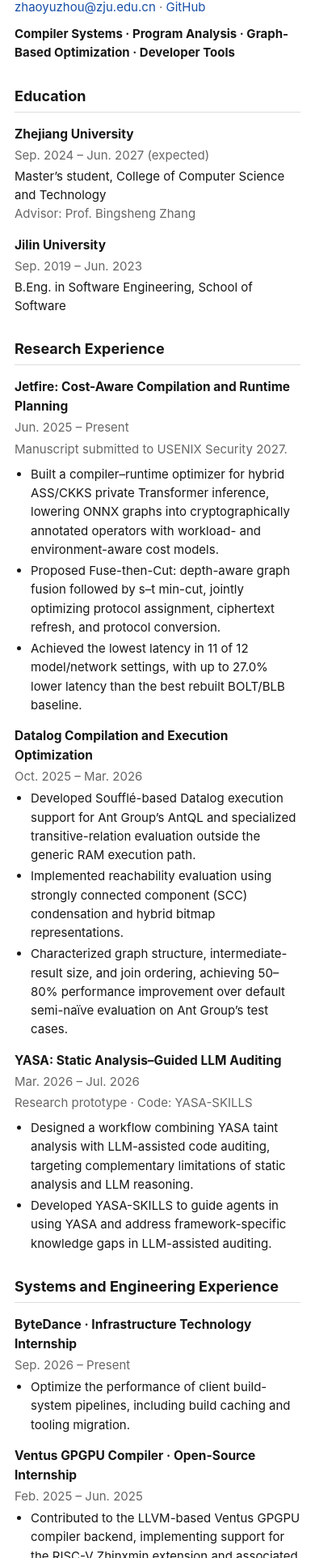
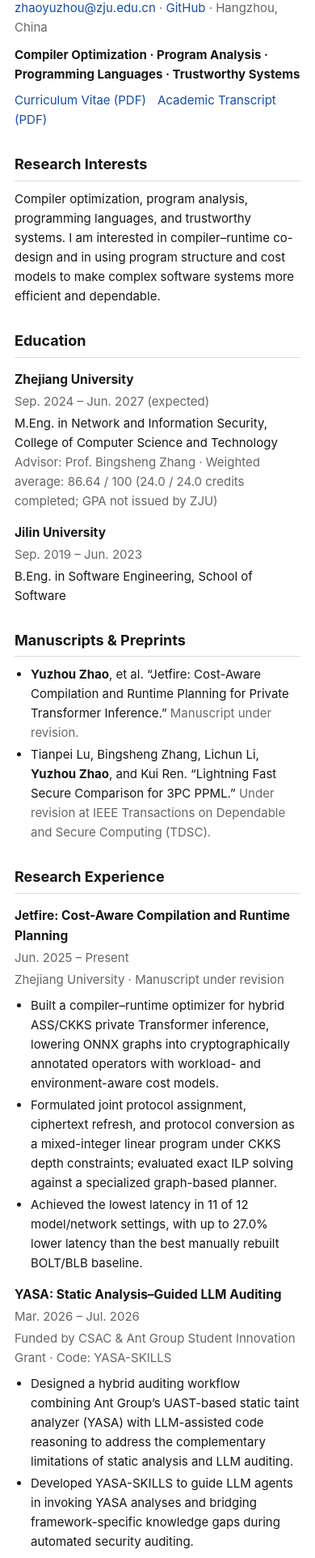
Before and after one commit to Zoar-yalz/Zoar-yalz.github.io, a plain HTML site: page index.html in a window 390 px wide. Shown: the part 76-2000 px from the top of the page at 81% size. Drawn offline with Linux system fonts and the light colour scheme.

Commit message:
Update academic homepage with current CV information

```diff
--- a/index.html
+++ b/index.html
@@ -1,30 +1,112 @@
 <!doctype html>
-<html lang="en"><head><meta charset="utf-8"><meta name="viewport" content="width=device-width,initial-scale=1">
-<title>Yuzhou Zhao — CV</title><meta name="description" content="Yuzhou Zhao — Compiler Systems, Program Analysis, Graph-Based Optimization, Developer Tools">
+<html lang="en">
+<head>
+<meta charset="utf-8">
+<meta name="viewport" content="width=device-width,initial-scale=1">
+<title>Yuzhou Zhao — Academic Homepage</title>
+<meta name="description" content="Yuzhou Zhao — Compiler Optimization, Program Analysis, Programming Languages, and Trustworthy Systems.">
 <style>
-:root{--fg:#171717;--muted:#666;--line:#ddd;--accent:#174ea6}*{box-sizing:border-box}body{margin:0;font:15px/1.55 -apple-system,BlinkMacSystemFont,"Segoe UI",Roboto,Helvetica,Arial,sans-serif;color:var(--fg);background:#fff}.page{max-width:880px;margin:48px auto;padding:0 28px 60px}h1{font-size:34px;margin:0 0 4px;letter-spacing:-.5px}h2{font-size:18px;margin:28px 0 10px;padding-bottom:5px;border-bottom:1px solid var(--line)}h3{font-size:15.5px;margin:15px 0 2px}.meta,.sub{color:var(--muted)}.tagline{margin:10px 0 0}.row{display:flex;justify-content:space-between;gap:18px}.date{white-space:nowrap;color:var(--muted)}p{margin:3px 0 8px}ul{margin:4px 0 12px;padding-left:20px}li{margin:3px 0}a{color:var(--accent);text-decoration:none}a:hover{text-decoration:underline}@media(max-width:600px){.page{margin:24px auto;padding:0 18px 40px}.row{display:block}.date{margin-top:1px}h1{font-size:29px}}@media print{.page{margin:0 auto}.page{max-width:none}a{color:inherit}}
-</style></head><body><main class="page">
+:root{--fg:#171717;--muted:#666;--line:#ddd;--accent:#174ea6}
+*{box-sizing:border-box}
+body{margin:0;font:15px/1.6 -apple-system,BlinkMacSystemFont,"Segoe UI",Roboto,Helvetica,Arial,sans-serif;color:var(--fg);background:#fff}
+.page{max-width:900px;margin:48px auto;padding:0 28px 64px}
+h1{font-size:34px;margin:0 0 4px;letter-spacing:-.5px}
+h2{font-size:18px;margin:29px 0 10px;padding-bottom:5px;border-bottom:1px solid var(--line)}
+h3{font-size:15.5px;margin:15px 0 2px}
+.meta,.sub,.date{color:var(--muted)}
+.tagline{margin:10px 0 8px}
+.links{margin:8px 0 0}
+.links a{margin-right:14px}
+.row{display:flex;justify-content:space-between;gap:18px}
+.date{white-space:nowrap}
+p{margin:3px 0 8px}
+ul{margin:4px 0 12px;padding-left:20px}
+li{margin:3px 0}
+a{color:var(--accent);text-decoration:none}
+a:hover{text-decoration:underline}
+strong{font-weight:650}
+@media(max-width:600px){.page{margin:24px auto;padding:0 18px 44px}.row{display:block}.date{margin-top:1px}h1{font-size:29px}}
+@media print{.page{margin:0 auto;max-width:none}a{color:inherit}}
+</style>
+</head>
+<body>
+<main class="page">
+<header>
 <h1>Yuzhou Zhao</h1>
-<div class="meta"><a href="mailto:zhaoyuzhou@zju.edu.cn">zhaoyuzhou@zju.edu.cn</a> · <a href="https://github.com/Zoar-yalz">GitHub</a></div>
-<p class="tagline"><strong>Compiler Systems · Program Analysis · Graph-Based Optimization · Developer Tools</strong></p>
+<div class="meta"><a href="mailto:zhaoyuzhou@zju.edu.cn">zhaoyuzhou@zju.edu.cn</a> · <a href="https://github.com/Zoar-yalz">GitHub</a> · Hangzhou, China</div>
+<p class="tagline"><strong>Compiler Optimization · Program Analysis · Programming Languages · Trustworthy Systems</strong></p>
+<p class="links"><a href="/files/zhaoyuzhou.pdf">Curriculum Vitae (PDF)</a><a href="/files/transcript.pdf">Academic Transcript (PDF)</a></p>
+</header>
+
+<h2>Research Interests</h2>
+<p>Compiler optimization, program analysis, programming languages, and trustworthy systems. I am interested in compiler–runtime co-design and in using program structure and cost models to make complex software systems more efficient and dependable.</p>
+
 <h2>Education</h2>
 <div class="row"><h3>Zhejiang University</h3><span class="date">Sep. 2024 – Jun. 2027 (expected)</span></div>
-<p>Master’s student, College of Computer Science and Technology<br><span class="sub">Advisor: Prof. Bingsheng Zhang</span></p>
+<p>M.Eng. in Network and Information Security, College of Computer Science and Technology<br><span class="sub">Advisor: Prof. Bingsheng Zhang · Weighted average: 86.64 / 100 (24.0 / 24.0 credits completed; GPA not issued by ZJU)</span></p>
 <div class="row"><h3>Jilin University</h3><span class="date">Sep. 2019 – Jun. 2023</span></div>
 <p>B.Eng. in Software Engineering, School of Software</p>
+
+<h2>Manuscripts &amp; Preprints</h2>
+<ul>
+<li><strong>Yuzhou Zhao</strong>, et al. “Jetfire: Cost-Aware Compilation and Runtime Planning for Private Transformer Inference.” <span class="sub">Manuscript under revision.</span></li>
+<li>Tianpei Lu, Bingsheng Zhang, Lichun Li, <strong>Yuzhou Zhao</strong>, and Kui Ren. “Lightning Fast Secure Comparison for 3PC PPML.” <span class="sub">Under revision at IEEE Transactions on Dependable and Secure Computing (TDSC).</span></li>
+</ul>
+
 <h2>Research Experience</h2>
 <div class="row"><h3>Jetfire: Cost-Aware Compilation and Runtime Planning</h3><span class="date">Jun. 2025 – Present</span></div>
-<p class="sub">Manuscript submitted to USENIX Security 2027.</p>
-<ul><li>Built a compiler–runtime optimizer for hybrid ASS/CKKS private Transformer inference, lowering ONNX graphs into cryptographically annotated operators with workload- and environment-aware cost models.</li><li>Proposed Fuse-then-Cut: depth-aware graph fusion followed by s–t min-cut, jointly optimizing protocol assignment, ciphertext refresh, and protocol conversion.</li><li>Achieved the lowest latency in 11 of 12 model/network settings, with up to 27.0% lower latency than the best rebuilt BOLT/BLB baseline.</li></ul>
+<p class="sub">Zhejiang University · Manuscript under revision</p>
+<ul>
+<li>Built a compiler–runtime optimizer for hybrid ASS/CKKS private Transformer inference, lowering ONNX graphs into cryptographically annotated operators with workload- and environment-aware cost models.</li>
+<li>Formulated joint protocol assignment, ciphertext refresh, and protocol conversion as a mixed-integer linear program under CKKS depth constraints; evaluated exact ILP solving against a specialized graph-based planner.</li>
+<li>Achieved the lowest latency in 11 of 12 model/network settings, with up to 27.0% lower latency than the best manually rebuilt BOLT/BLB baseline.</li>
+</ul>
+
+<div class="row"><h3>YASA: Static Analysis–Guided LLM Auditing</h3><span class="date">Mar. 2026 – Jul. 2026</span></div>
+<p class="sub">Funded by CSAC &amp; Ant Group Student Innovation Grant · Code: YASA-SKILLS</p>
+<ul>
+<li>Designed a hybrid auditing workflow combining Ant Group’s UAST-based static taint analyzer (YASA) with LLM-assisted code reasoning to address the complementary limitations of static analysis and LLM auditing.</li>
+<li>Developed YASA-SKILLS to guide LLM agents in invoking YASA analyses and bridging framework-specific knowledge gaps during automated security auditing.</li>
+</ul>
+
 <div class="row"><h3>Datalog Compilation and Execution Optimization</h3><span class="date">Oct. 2025 – Mar. 2026</span></div>
-<ul><li>Developed Soufflé-based Datalog execution support for Ant Group’s AntQL and specialized transitive-relation evaluation outside the generic RAM execution path.</li><li>Implemented reachability evaluation using strongly connected component (SCC) condensation and hybrid bitmap representations.</li><li>Characterized graph structure, intermediate-result size, and join ordering, achieving 50–80% performance improvement over default semi-naïve evaluation on Ant Group’s test cases.</li></ul>
-<div class="row"><h3>YASA: Static Analysis–Guided LLM Auditing</h3><span class="date">Mar. 2026 – Jul. 2026</span></div>
-<p class="sub">Research prototype · Code: YASA-SKILLS</p>
-<ul><li>Designed a workflow combining YASA taint analysis with LLM-assisted code auditing, targeting complementary limitations of static analysis and LLM reasoning.</li><li>Developed YASA-SKILLS to guide agents in using YASA and address framework-specific knowledge gaps in LLM-assisted auditing.</li></ul>
-<h2>Systems and Engineering Experience</h2>
-<div class="row"><h3>ByteDance · Infrastructure Technology Internship</h3><span class="date">Sep. 2026 – Present</span></div>
+<p class="sub">Funded by CSAC &amp; Ant Group Student Innovation Grant</p>
+<ul>
+<li>Developed Soufflé-based Datalog execution support for Ant Group’s AntQL and specialized transitive-relation evaluation outside the generic RAM execution path.</li>
+<li>Implemented reachability evaluation using strongly connected component (SCC) condensation and hybrid bitmap representations.</li>
+<li>Characterized the effects of graph structure, intermediate-result size, and join ordering, achieving 50–80% performance improvement over default semi-naïve evaluation on Ant Group’s test cases.</li>
+</ul>
+
+<h2>Systems and Open-Source Experience</h2>
+<div class="row"><h3>ByteDance · Infrastructure Technology Intern</h3><span class="date">Sep. 2026 – Present</span></div>
 <ul><li>Optimize the performance of client build-system pipelines, including build caching and tooling migration.</li></ul>
-<div class="row"><h3>Ventus GPGPU Compiler · Open-Source Internship</h3><span class="date">Feb. 2025 – Jun. 2025</span></div>
-<ul><li>Contributed to the LLVM-based Ventus GPGPU compiler backend, implementing support for the RISC-V Zhinxmin extension and associated debugging and integration work.</li></ul>
-<h2>Technical Skills</h2><p><strong>Systems / Tools:</strong> LLVM; Soufflé/Datalog; ONNX; Linux; Git.</p>
-</main></body></html>
+
+<div class="row"><h3>Ventus GPGPU Compiler · Open-Source Intern</h3><span class="date">Feb. 2025 – Jun. 2025</span></div>
+<ul><li>Contributed to the LLVM-based Ventus GPGPU compiler backend, implementing support for the RISC-V Zhinxmin extension alongside debugging and integration testing.</li></ul>
+
+<div class="row"><h3>Open Source Promotion Plan (OSPP) · openEuler Community</h3><span class="date">Jul. 2023 – Nov. 2023</span></div>
+<p class="sub">Project: RPM Package Reverse-Dependency Query Tool</p>
+<ul>
+<li>Analyzed RPM repository specifications and source code to design reverse-dependency query computation and metadata indexing using Python and SQLite.</li>
+<li>Delivered production tooling, configuration, and documentation merged upstream into the openEuler repository.</li>
+</ul>
+
+<h2>Honors &amp; Grants</h2>
+<ul>
+<li>Student Innovation Grant, Cyber Security Association of China (CSAC) &amp; Ant Group, 2025–2026.</li>
+<li>Outstanding Student, College of Computer Science and Technology, Zhejiang University, 2025.</li>
+<li>Open Source Promotion Plan (OSPP) Completion, Institute of Software, Chinese Academy of Sciences, 2023.</li>
+<li>Outstanding Student, School of Software, Jilin University, 2022.</li>
+<li>First Prize, Jilin Provincial Undergraduate Electronics Design Contest, 2021.</li>
+<li>Third Prize, Jilin Provincial Undergraduate Mathematics Competition.</li>
+</ul>
+
+<h2>Technical Skills</h2>
+<ul>
+<li><strong>Languages:</strong> C/C++, Python, Java, Datalog (Soufflé), SQL.</li>
+<li><strong>Compilers &amp; Analysis:</strong> LLVM (RISC-V backend), ONNX, UAST/YASA static taint analysis, graph and ILP optimization.</li>
+<li><strong>Systems &amp; Privacy:</strong> Secure Multi-Party Computation (3PC / ASS), Homomorphic Encryption (CKKS), Linux, SQLite, Git.</li>
+</ul>
+</main>
+</body>
+</html>
```
